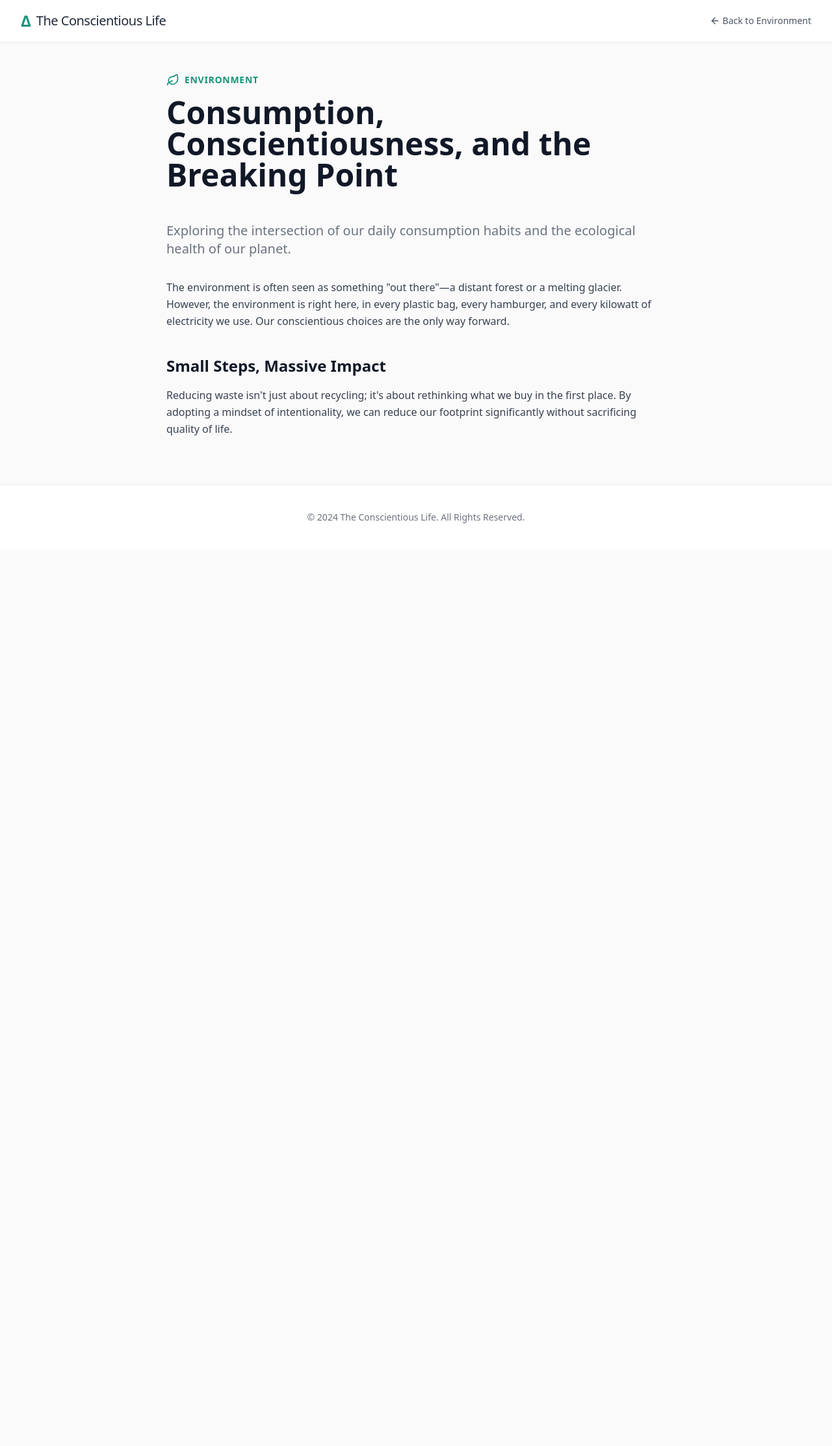
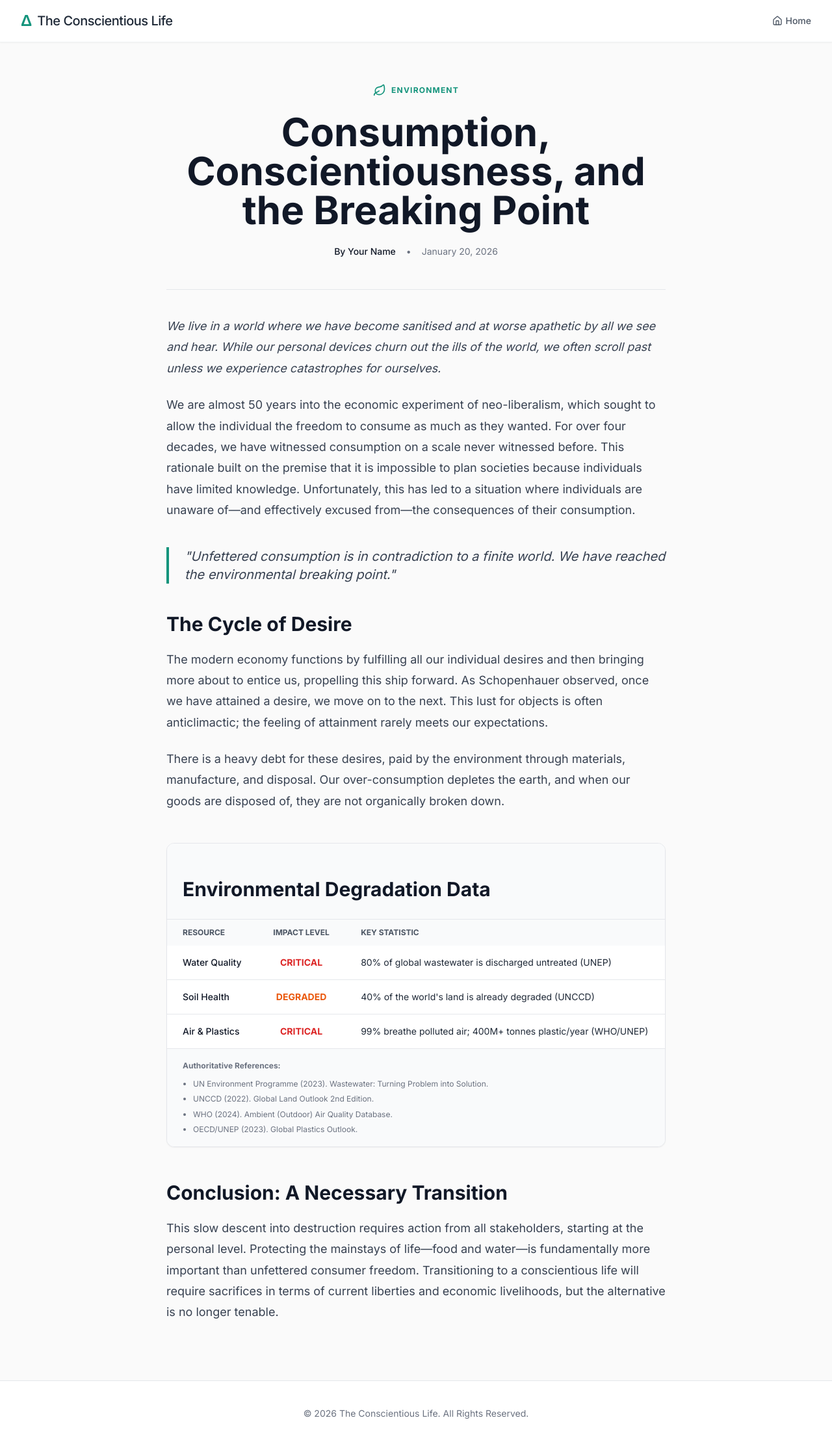
Before and after one commit to theconscientiouslife1-coder/TheCL, a Jekyll site: the page the_environment_main_article.html, which Jekyll copies as it is, in a window 1280 px wide. Shown: the whole page at 65% size. Built offline with Jekyll 4.4.1, drawn with Linux system fonts in a browser that asks for light colours; nearby versions of some CDN libraries; before the commit the page ends 900 px from its top, so only the background shows below that.

Commit message:
Update environment article with text-only layout, SEO schema, and authoritative references

```diff
--- a/the_environment_main_article.html
+++ b/the_environment_main_article.html
@@ -3,12 +3,35 @@
 <head>
     <meta charset="UTF-8">
     <meta name="viewport" content="width=device-width, initial-scale=1.0">
-    <title>The Environment: Consumption - The Conscientious Life</title>
+    <title>The Environment: Consumption & Neo-liberalism - The Conscientious Life</title>
+    <meta name="description" content="An analysis of how 50 years of neo-liberalism and unfettered consumption have brought the environment to a breaking point.">
+
     <script src="https://cdn.tailwindcss.com"></script>
     <script src="https://unpkg.com/lucide@latest"></script>
     <link rel="preconnect" href="https://fonts.googleapis.com">
     <link rel="preconnect" href="https://fonts.gstatic.com" crossorigin>
     <link href="https://fonts.googleapis.com/css2?family=Inter:wght@400;500;600;700&display=swap" rel="stylesheet">
+
+    <script type="application/ld+json">
+    {
+      "@context": "https://schema.org",
+      "@type": "BlogPosting",
+      "headline": "Consumption, Conscientiousness, and the Breaking Point",
+      "author": {
+        "@type": "Person",
+        "name": "Your Name"
+      },
+      "datePublished": "2026-01-20",
+      "description": "Exploring the intersection of daily consumption habits and ecological health."
+    }
+    </script>
+
+    <style>
+        body { font-family: 'Inter', sans-serif; display: flex; flex-direction: column; min-height: 100vh; }
+        .flex-grow { flex-grow: 1; }
+        .article-content h2 { font-size: 1.875rem; font-weight: 700; margin-top: 2.5rem; margin-bottom: 1rem; color: #111827; }
+        .article-content p { margin-bottom: 1.5rem; line-height: 1.8; color: #374151; font-size: 1.125rem; }
+    </style>
 </head>
 <body class="bg-neutral-50 text-gray-800">
 
@@ -20,37 +43,98 @@
                     <span class="text-lg md:text-xl font-medium tracking-tight">The Conscientious Life</span>
                 </a>
                 <nav class="hidden md:flex items-center space-x-6 text-sm font-medium text-gray-600">
-                    <a href="environment.html" class="hover:text-[#14947c] flex items-center transition-colors">
-                        <i data-lucide="arrow-left" class="w-4 h-4 mr-1"></i> Back to Environment
+                    <a href="index.html" class="hover:text-[#14947c] flex items-center transition-colors">
+                        <i data-lucide="home" class="w-4 h-4 mr-1"></i> Home
                     </a>
                 </nav>
             </div>
         </div>
     </header>
 
-    <main class="container mx-auto px-4 sm:px-6 lg:px-8 py-12">
+    <main class="flex-grow container mx-auto px-4 sm:px-6 lg:px-8 py-16">
         <div class="max-w-3xl mx-auto">
-            <header class="mb-12">
-                <div class="flex items-center space-x-2 text-[#14947c] mb-4">
-                    <i data-lucide="leaf" class="w-5 h-5"></i>
-                    <span class="text-sm font-bold uppercase tracking-wider">Environment</span>
+
+            <article>
+                <header class="mb-12 text-center">
+                    <div class="flex justify-center items-center space-x-2 text-[#14947c] mb-6">
+                        <i data-lucide="leaf" class="w-5 h-5"></i>
+                        <span class="text-xs font-bold uppercase tracking-widest">Environment</span>
+                    </div>
+                    <h1 class="text-4xl md:text-6xl font-bold text-gray-900 leading-tight mb-6">Consumption, Conscientiousness, and the Breaking Point</h1>
+                    <div class="flex justify-center items-center text-sm text-gray-500 space-x-4">
+                        <span class="font-medium text-gray-900">By Your Name</span>
+                        <span>•</span>
+                        <span>January 20, 2026</span>
+                    </div>
+                </header>
+
+                <div class="article-content border-t border-gray-200 pt-10">
+                    <p class="text-2xl text-gray-600 italic mb-10 leading-relaxed">
+                        We live in a world where we have become sanitised and at worse apathetic by all we see and hear. While our personal devices churn out the ills of the world, we often scroll past unless we experience catastrophes for ourselves.
+                    </p>
+
+                    <p>We are almost 50 years into the economic experiment of neo-liberalism, which sought to allow the individual the freedom to consume as much as they wanted. For over four decades, we have witnessed consumption on a scale never witnessed before. This rationale built on the premise that it is impossible to plan societies because individuals have limited knowledge. Unfortunately, this has led to a situation where individuals are unaware of—and effectively excused from—the consequences of their consumption.</p>
+
+                    <blockquote class="border-l-4 border-[#14947c] pl-6 my-10 italic text-xl text-gray-700">
+                        "Unfettered consumption is in contradiction to a finite world. We have reached the environmental breaking point."
+                    </blockquote>
+
+                    <h2>The Cycle of Desire</h2>
+                    <p>The modern economy functions by fulfilling all our individual desires and then bringing more about to entice us, propelling this ship forward. As Schopenhauer observed, once we have attained a desire, we move on to the next. This lust for objects is often anticlimactic; the feeling of attainment rarely meets our expectations.</p>
+
+                    <p>There is a heavy debt for these desires, paid by the environment through materials, manufacture, and disposal. Our over-consumption depletes the earth, and when our goods are disposed of, they are not organically broken down.</p>
+
+                    <div class="my-12 bg-white border border-gray-200 rounded-xl overflow-hidden shadow-sm">
+                        <div class="bg-gray-50 px-6 py-4 border-b border-gray-200">
+                            <h2 class="text-lg font-bold text-gray-900">Environmental Degradation Data</h2>
+                        </div>
+                        <table class="w-full text-left text-sm">
+                            <thead class="bg-gray-50 text-gray-600 uppercase text-xs">
+                                <tr>
+                                    <th class="px-6 py-3">Resource</th>
+                                    <th class="px-6 py-3 text-center">Impact Level</th>
+                                    <th class="px-6 py-3">Key Statistic</th>
+                                </tr>
+                            </thead>
+                            <tbody class="divide-y divide-gray-200">
+                                <tr>
+                                    <td class="px-6 py-4 font-medium text-gray-900">Water Quality</td>
+                                    <td class="px-6 py-4 text-center font-bold text-red-600">CRITICAL</td>
+                                    <td class="px-6 py-4">80% of global wastewater is discharged untreated (UNEP)</td>
+                                </tr>
+                                <tr>
+                                    <td class="px-6 py-4 font-medium text-gray-900">Soil Health</td>
+                                    <td class="px-6 py-4 text-center font-bold text-orange-600">DEGRADED</td>
+                                    <td class="px-6 py-4">40% of the world's land is already degraded (UNCCD)</td>
+                                </tr>
+                                <tr>
+                                    <td class="px-6 py-4 font-medium text-gray-900">Air & Plastics</td>
+                                    <td class="px-6 py-4 text-center font-bold text-red-600">CRITICAL</td>
+                                    <td class="px-6 py-4">99% breathe polluted air; 400M+ tonnes plastic/year (WHO/UNEP)</td>
+                                </tr>
+                            </tbody>
+                        </table>
+                        <div class="px-6 py-4 bg-gray-50 text-xs text-gray-500 leading-relaxed border-t border-gray-200">
+                            <strong>Authoritative References:</strong>
+                            <ul class="list-disc ml-4 mt-2 space-y-1">
+                                <li>UN Environment Programme (2023). Wastewater: Turning Problem into Solution.</li>
+                                <li>UNCCD (2022). Global Land Outlook 2nd Edition.</li>
+                                <li>WHO (2024). Ambient (Outdoor) Air Quality Database.</li>
+                                <li>OECD/UNEP (2023). Global Plastics Outlook.</li>
+                            </ul>
+                        </div>
+                    </div>
+
+                    <h2>Conclusion: A Necessary Transition</h2>
+                    <p>This slow descent into destruction requires action from all stakeholders, starting at the personal level. Protecting the mainstays of life—food and water—is fundamentally more important than unfettered consumer freedom. Transitioning to a conscientious life will require sacrifices in terms of current liberties and economic livelihoods, but the alternative is no longer tenable.</p>
                 </div>
-                <h1 class="text-4xl md:text-5xl font-bold text-gray-900 leading-tight">Consumption, Conscientiousness, and the Breaking Point</h1>
-            </header>
+            </article>
 
-            <article class="prose prose-lg max-w-none text-gray-700 leading-relaxed">
-                <p class="text-xl text-gray-500 mb-8 font-medium">Exploring the intersection of our daily consumption habits and the ecological health of our planet.</p>
-
-                <p class="mb-6">The environment is often seen as something "out there"—a distant forest or a melting glacier. However, the environment is right here, in every plastic bag, every hamburger, and every kilowatt of electricity we use. Our conscientious choices are the only way forward.</p>
-
-                <h2 class="text-2xl font-bold text-gray-900 mt-10 mb-4">Small Steps, Massive Impact</h2>
-                <p class="mb-6">Reducing waste isn't just about recycling; it's about rethinking what we buy in the first place. By adopting a mindset of intentionality, we can reduce our footprint significantly without sacrificing quality of life.</p>
-            </article>
         </div>
     </main>
 
     <footer class="bg-white border-t py-10 text-center text-gray-500 text-sm">
-        <p>&copy; 2024 The Conscientious Life. All Rights Reserved.</p>
+        <p>&copy; 2026 The Conscientious Life. All Rights Reserved.</p>
     </footer>
 
     <script>
```
